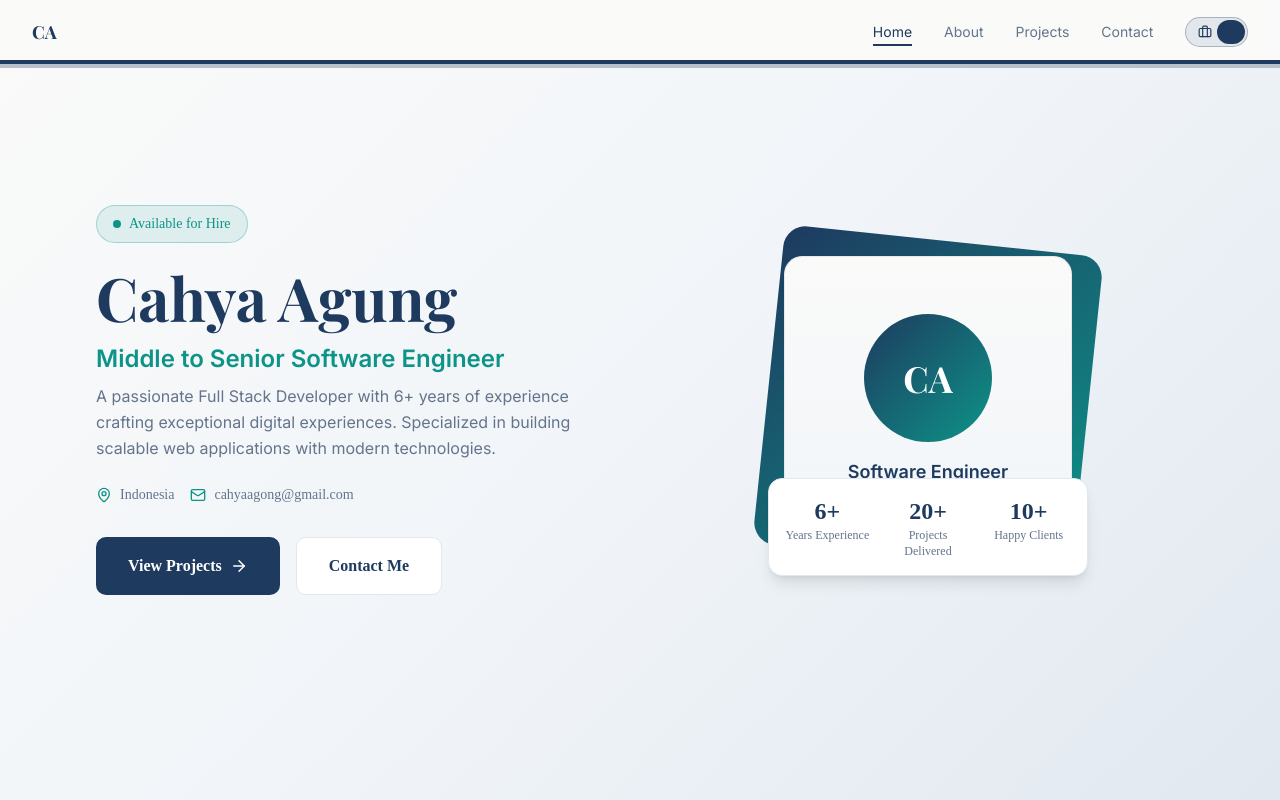
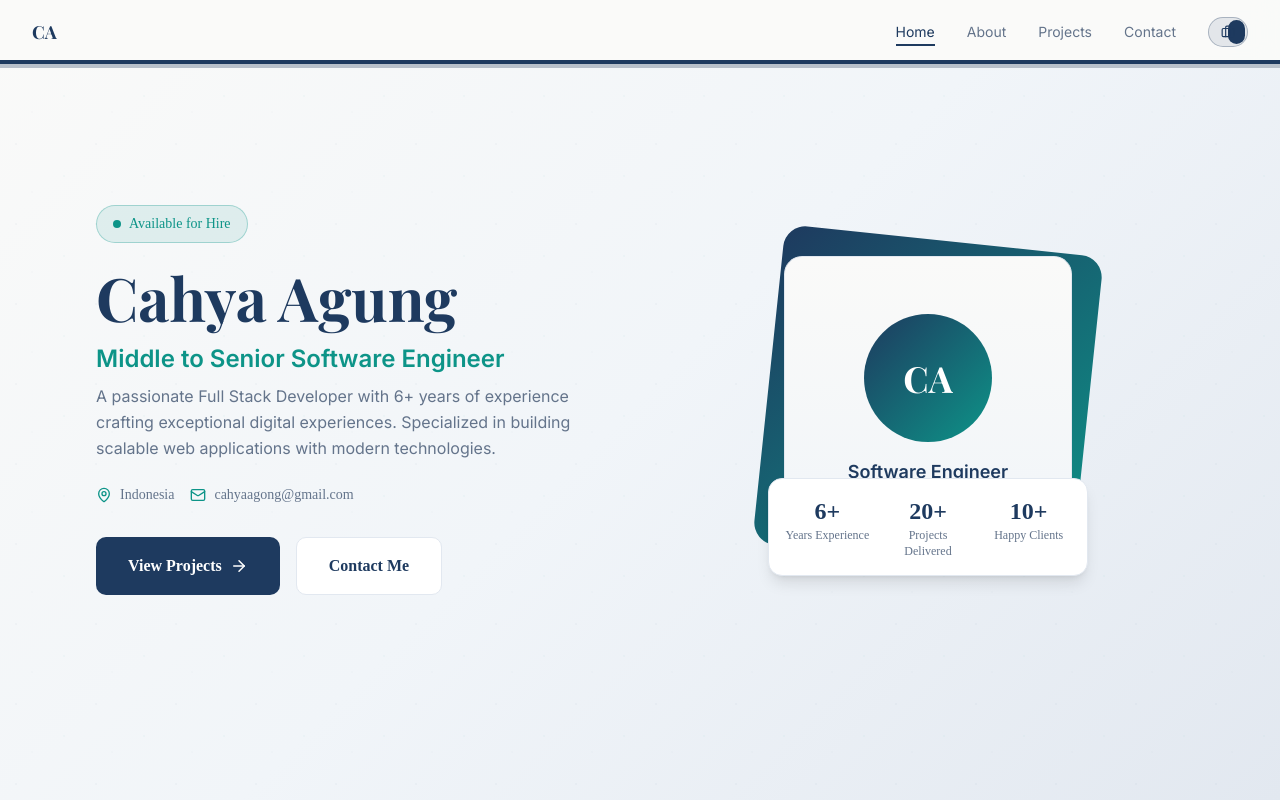
Before and after one commit to CahyaAgong/web-profile, a Next.js app: page / in a window 1280 px wide. Shown: the top 800 px of the page. Built offline with nearby package versions, Linux system fonts and the light colour scheme; a web font is replaced by a local one.

Commit message:
refactor: simplify theme toggle to show only icons

```diff
--- a/src/components/theme-toggle.tsx
+++ b/src/components/theme-toggle.tsx
@@ -13,8 +13,9 @@ export default function ThemeToggle() {
   return (
     <motion.button
       onClick={toggleMode}
-      className="relative flex items-center gap-2 px-3 py-1.5 rounded-full transition-colors"
+      className="relative flex items-center justify-center px-3 py-1.5 rounded-full transition-colors"
       style={{
+        width: "40px",
         backgroundColor: isRPG ? `${rpgColors.primaryRgba} 0.1)` : `${professionalColors.primaryRgba} 0.1)`,
         border: `1px solid ${isRPG ? `${rpgColors.primaryRgba} 0.3)` : `${professionalColors.primaryRgba} 0.3)`}`,
       }}
@@ -34,33 +35,17 @@ export default function ThemeToggle() {
         transition={{ type: "spring", stiffness: 500, damping: 35 }}
       />
 
-      <div className="relative z-10 flex items-center gap-1.5">
+      <div className="relative z-10 flex items-center justify-center w-full">
         {isRPG ? (
-          <>
           <Gamepad2
-              size={14}
+            size={16}
             style={{ color: rpgColors.primary }}
           />
-            <span
-              className="text-xs font-medium"
-              style={{ color: rpgColors.primary }}
-            >
-              RPG
-            </span>
-          </>
         ) : (
-          <>
           <Briefcase
-              size={14}
+            size={16}
             style={{ color: professionalColors.primary }}
           />
-            <span
-              className="text-xs font-medium"
-              style={{ color: professionalColors.primary }}
-            >
-              Pro
-            </span>
-          </>
         )}
       </div>
     </motion.button>
```
Lines whose indentation alone changed are shown as unchanged.
